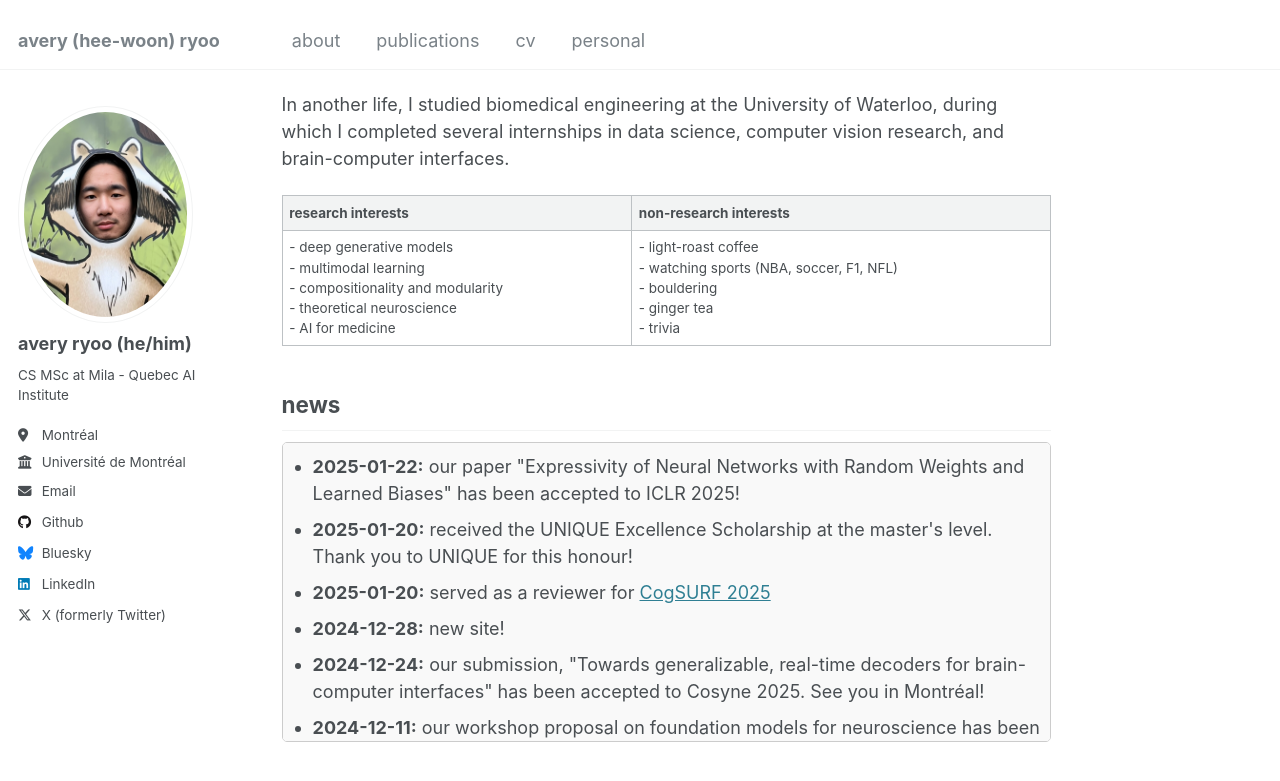
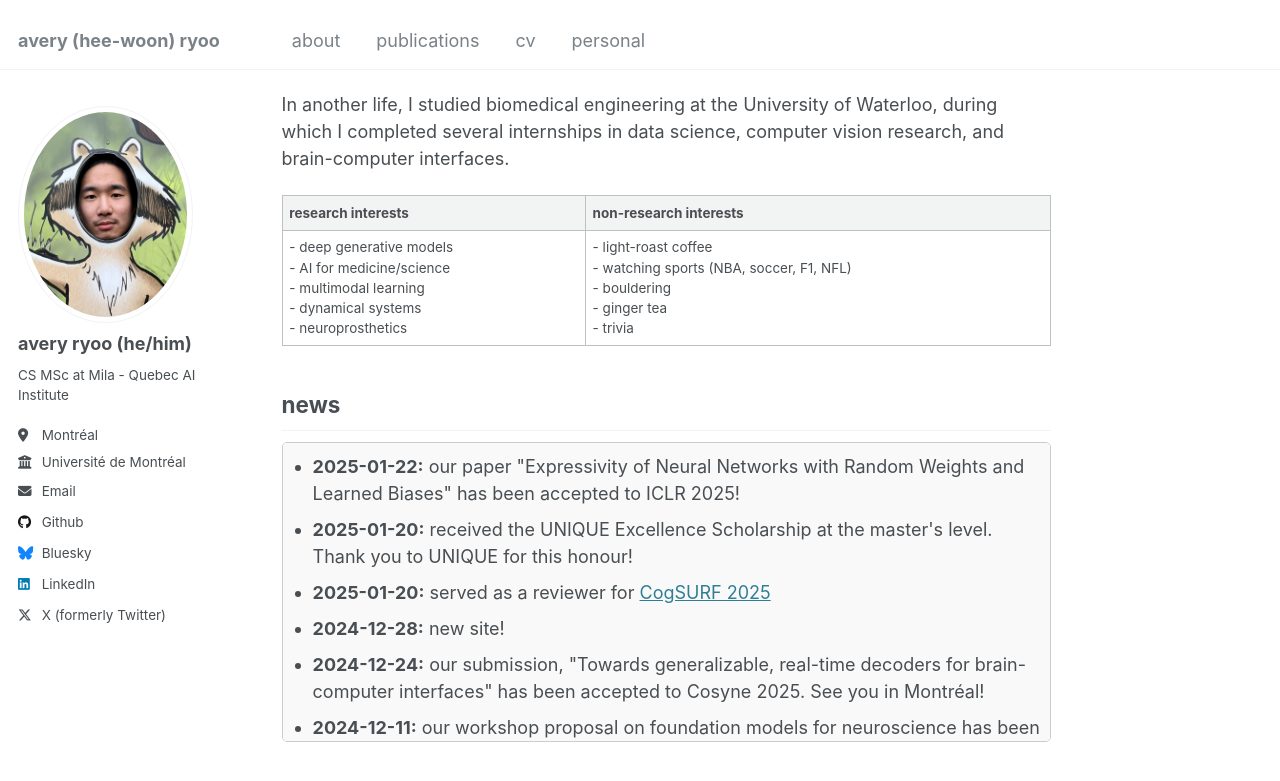
Before and after one commit to averyryoo/averyryoo.github.io, a Jekyll site: the page built from _pages/about.md, in a window 1280 px wide and 900 px high, scrolled down 441 px. Shown: the top 781 px of the window. Built offline with Jekyll 4.4.1, drawn with Linux system fonts in a browser that asks for light colours.

Commit message:
edited interests

```diff
--- a/_pages/about.md
+++ b/_pages/about.md
@@ -40,7 +40,7 @@
 
 | research interests   | non-research interests          |
 |------------------|-----------------|
-| - deep generative models <br>- multimodal learning <br>- compositionality and modularity <br>- theoretical neuroscience <br>- AI for medicine        | - light-roast coffee <br>- watching sports (NBA, soccer, F1, NFL) <br>- bouldering <br>- ginger tea <br>- trivia        |
+| - deep generative models <br>- AI for medicine/science <br>- multimodal learning <br>- dynamical systems <br>- neuroprosthetics         | - light-roast coffee <br>- watching sports (NBA, soccer, F1, NFL) <br>- bouldering <br>- ginger tea <br>- trivia        |
 
 <!-- ## news -->
 <!-- * **2025-01-20:** received the UNIQUE Excellence Scholarship at the master's level. Thank you to UNIQUE for this honour!
```
